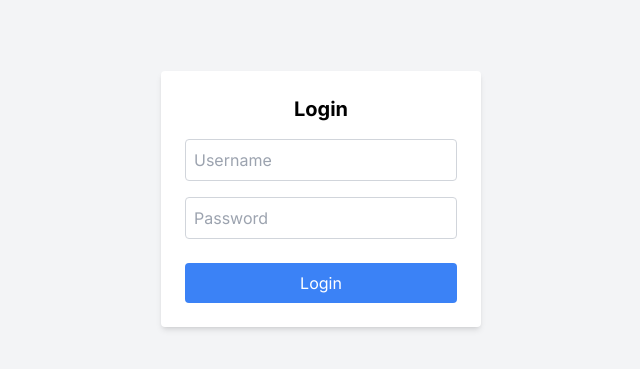
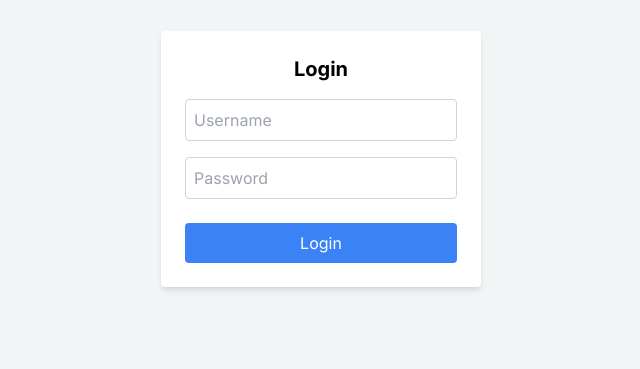
Before and after one commit to vignesh2004vasu/invisichat, a Next.js app: page / in a window 1280 px wide. Shown: the part 201-570 px from the top of the page, without its empty margins (319-959 px from the left). Built offline with nearby package versions, Linux system fonts and the light colour scheme.

Commit message:
Update page.js

```diff
--- a/app/page.js
+++ b/app/page.js
@@ -29,7 +29,7 @@ export default function LoginPage() {
     <div className="flex flex-col items-center justify-center min-h-screen bg-gray-100">
       <form
         onSubmit={handleSubmit}
-        className="bg-white p-6 rounded shadow-md w-full max-w-xs mx-auto"
+        className="bg-white p-6 rounded shadow-md w-full max-w-xs mx-auto -mt-20"
       >
         <h2 className="mb-4 text-xl font-bold text-center">Login</h2>
         <div className="mb-4">
```
